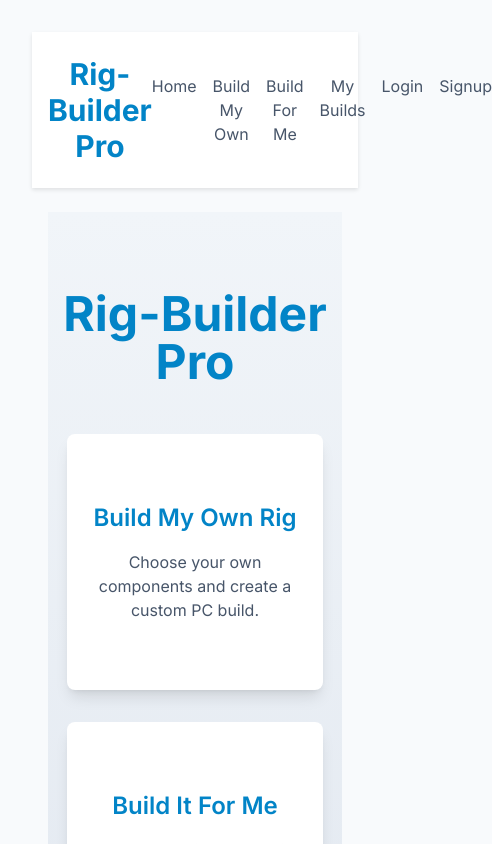
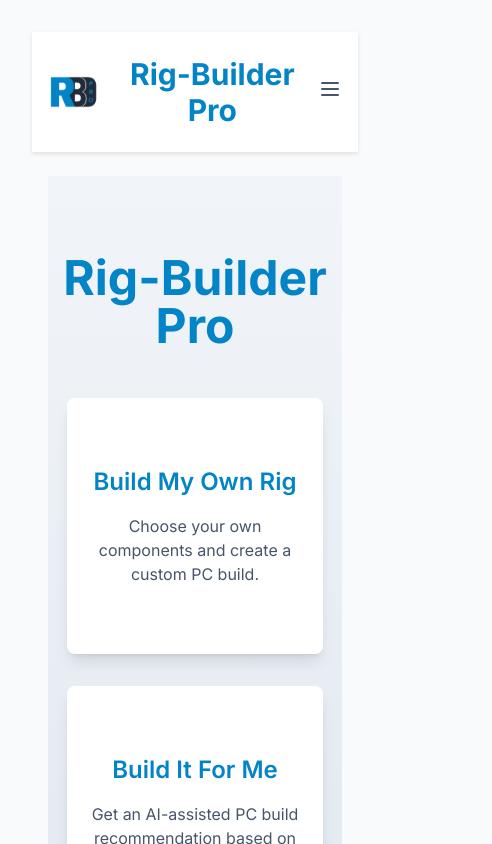
Before and after one commit to pattyboyy/PC-Builder, a React (Vite) app in the folder client/: page / in a window 390 px wide. Shown: the top 844 px of the page, 492 px wide, since content can reach past the window. Built offline with nearby package versions, Linux system fonts and the light colour scheme; the HTML template or start-up script is replaced by a standard one; a web font is replaced by a local one.

Commit message:
responsive design

```diff
--- a/client/src/App.jsx
+++ b/client/src/App.jsx
@@ -5,7 +5,7 @@ import { ApolloClient, InMemoryCache, ApolloProvider, useApolloClient } from '@a
 import Welcome from './components/Welcome';
 import BuildForMe from './components/BuildForMe';
 import BuildOnMyOwn from './components/BuildOnMyOwn';
-import MyBuilds from './components/MyBuilds'
+import MyBuilds from './components/MyBuilds';
 import LoginModal from './components/LoginModal';
 import SignupModal from './components/SignupModal';
 import logo from './assets/RBPro(final).png'; // Logo for the website
@@ -14,12 +14,13 @@ import Auth from '../utils/auth';
 
 const client = new ApolloClient({
   uri: 'http://localhost:3001/graphql', // Replace with your actual GraphQL endpoint
-  cache: new InMemoryCache()
+  cache: new InMemoryCache(),
 });
 
 const AppContent = () => {
   const [showLoginModal, setShowLoginModal] = useState(false);
   const [showSignupModal, setShowSignupModal] = useState(false);
+  const [isMenuOpen, setIsMenuOpen] = useState(false);
   const apolloClient = useApolloClient();
   const navigate = useNavigate();
 
@@ -27,6 +28,7 @@ const AppContent = () => {
     Auth.logout();
     apolloClient.resetStore();
     navigate('/');
+    setIsMenuOpen(false); // Close the menu after logging out
   };
 
   const showLogout = () => {
@@ -45,7 +47,10 @@ const AppContent = () => {
       return (
         <li>
           <button
-                        onClick={() => setShowLoginModal(true)}
+            onClick={() => {
+              setShowLoginModal(true);
+              setIsMenuOpen(false); // Close the menu after opening the login modal
+            }}
             className="text-secondary-600 hover:text-primary-600 transition-soft"
           >
             Login
@@ -57,22 +62,92 @@ const AppContent = () => {
 
   const handleSignup = () => {
     setShowSignupModal(true);
+    setIsMenuOpen(false); // Close the menu after opening the signup modal
+  };
+
+  const toggleMenu = () => {
+    setIsMenuOpen(!isMenuOpen);
+  };
+
+  const closeMenu = () => {
+    setIsMenuOpen(false);
   };
 
   return (
     <div className="min-h-screen bg-secondary-50 text-secondary-900">
-        <header className="bg-white shadow-soft">
+      <header className="bg-white shadow-soft relative">
         <div className="max-w-7xl mx-auto px-4 sm:px-6 lg:px-8">
           <div className="flex justify-between items-center py-6">
-              <div className='header'>
-                <Link to="/" className="text-3xl font-bold text-primary-600">Rig-Builder Pro</Link>
+            {/* Logo with text */}
+            <div className="flex items-center">
+              <img src={logo} alt="Rig-Builder Pro Logo" className="h-10 w-auto" />
+              <Link to="/" className="text-3xl font-bold text-primary-600 ml-2">
+                Rig-Builder Pro
+              </Link>
             </div>
-              <nav>
+
+            {/* Hamburger Icon */}
+            <div className="md:hidden">
+              <button
+                onClick={toggleMenu}
+                className="text-secondary-600 hover:text-primary-600 focus:outline-none"
+              >
+                <svg
+                  className="w-6 h-6"
+                  fill="none"
+                  stroke="currentColor"
+                  viewBox="0 0 24 24"
+                  xmlns="http://www.w3.org/2000/svg"
+                >
+                  <path
+                    strokeLinecap="round"
+                    strokeLinejoin="round"
+                    strokeWidth="2"
+                    d="M4 6h16M4 12h16M4 18h16"
+                  />
+                </svg>
+              </button>
+            </div>
+
+            {/* Navigation Links */}
+            <nav className="hidden md:flex space-x-4">
               <ul className="flex space-x-4">
-                  <li><Link to="/" className="text-secondary-600 hover:text-primary-600 transition-soft">Home</Link></li>
-                  <li><Link to="/build-on-my-own" className="text-secondary-600 hover:text-primary-600 transition-soft">Build My Own</Link></li>
-                  <li><Link to="/build-for-me" className="text-secondary-600 hover:text-primary-600 transition-soft">Build For Me</Link></li>
-                  <li><Link to="/my-builds" className="text-secondary-600 hover:text-primary-600 transition-soft">My Builds</Link></li>
+                <li>
+                  <Link
+                    to="/"
+                    className="text-secondary-600 hover:text-primary-600 transition-soft"
+                    onClick={closeMenu}
+                  >
+                    Home
+                  </Link>
+                </li>
+                <li>
+                  <Link
+                    to="/build-on-my-own"
+                    className="text-secondary-600 hover:text-primary-600 transition-soft"
+                    onClick={closeMenu}
+                  >
+                    Build My Own
+                  </Link>
+                </li>
+                <li>
+                  <Link
+                    to="/build-for-me"
+                    className="text-secondary-600 hover:text-primary-600 transition-soft"
+                    onClick={closeMenu}
+                  >
+                    Build For Me
+                  </Link>
+                </li>
+                <li>
+                  <Link
+                    to="/my-builds"
+                    className="text-secondary-600 hover:text-primary-600 transition-soft"
+                    onClick={closeMenu}
+                  >
+                    My Builds
+                  </Link>
+                </li>
                 {showLogout()}
                 <li>
                   <button
@@ -86,7 +161,63 @@ const AppContent = () => {
             </nav>
           </div>
         </div>
+
+        {/* Dropdown Menu */}
+        <div
+          className={`${
+            isMenuOpen ? 'block' : 'hidden'
+          } md:hidden absolute top-full left-0 w-full bg-white shadow-lg`}
+        >
+          <ul className="flex flex-col space-y-2 p-4">
+            <li>
+              <Link
+                to="/"
+                className="text-secondary-600 hover:text-primary-600 transition-soft"
+                onClick={closeMenu}
+              >
+                Home
+              </Link>
+            </li>
+            <li>
+              <Link
+                to="/build-on-my-own"
+                className="text-secondary-600 hover:text-primary-600 transition-soft"
+                onClick={closeMenu}
+              >
+                Build My Own
+              </Link>
+            </li>
+            <li>
+              <Link
+                to="/build-for-me"
+                className="text-secondary-600 hover:text-primary-600 transition-soft"
+                onClick={closeMenu}
+              >
+                Build For Me
+              </Link>
+            </li>
+            <li>
+              <Link
+                to="/my-builds"
+                className="text-secondary-600 hover:text-primary-600 transition-soft"
+                onClick={closeMenu}
+              >
+                My Builds
+              </Link>
+            </li>
+            {showLogout()}
+            <li>
+              <button
+                onClick={handleSignup}
+                className="text-secondary-600 hover:text-primary-600 transition-soft"
+              >
+                Signup
+              </button>
+            </li>
+          </ul>
+        </div>
       </header>
+
       <main className="max-w-7xl mx-auto py-6 sm:px-6 lg:px-8">
         <div className="px-4 sm:px-0">
           <motion.div
@@ -103,9 +234,12 @@ const AppContent = () => {
           </motion.div>
         </div>
       </main>
+
       <footer className="bg-white mt-12">
         <div className="max-w-7xl mx-auto py-6 px-4 sm:px-6 lg:px-8">
-            <p className="text-center text-secondary-500">&copy; 2024 Rig-Builder Pro. All rights reserved.</p>
+          <p className="text-center text-secondary-500">
+            &copy; 2024 Rig-Builder Pro. All rights reserved.
+          </p>
         </div>
       </footer>
 
--- a/client/src/components/MyBuilds.jsx
+++ b/client/src/components/MyBuilds.jsx
@@ -2,67 +2,68 @@ import React from 'react';
 import Auth from '../../utils/auth';
 
 const MyBuilds = () => {
-
     // Check if user is authenticated
     if (!Auth.loggedIn()) {
         return (
             <div>
                 <br/><br/>
-                <p className="notLoggedIn">You must be logged in to view this page.</p>
-            </div> )
+                <p className="text-center text-red-600">You must be logged in to view this page.</p>
+            </div>
+        );
     }
 
     return (
         <>
-        <p className="myBuilds">My Builds</p>
-        {/* <div>
-            <br/><br/>
-            <p className="notLoggedIn">No Builds have been saved yet.</p>
-        </div> */}
-
-        <div className="buildContainer">
-            <div className="card-builds">
-                <div className="card-builds-header"><h4><b>Build #1</b></h4></div><br/>
-                <div className="container">
-                    <h6>CPU:  Intel Core i3-10100</h6>
-                    <h6>GPU:  AMD Radeon RX 570</h6>
-                    <h6>RAM:  G.Skill Trident Z Neo 32GB (2x16GB) DDR4-3600</h6>
-                    <h6>Storage:  Western Digital Red Plus 4TB NAS HDD</h6>
-                    <h6>Motherboard:  Gigabyte Z490 AORUS Ultra</h6>
-                    <h6>Power Supply:  FSP Hydro PTM Pro 1000W 80+ Platinum</h6>
-                    <h6>Case:  Corsair 5000D Airflow</h6>
-                    <h6>Cooling:  Corsair iCUE H150i Elite Capellix 360mm</h6>
+            <p className="text-2xl font-bold text-center mb-6">My Builds</p>
+            <div className="flex flex-col gap-4 px-4 md:flex-row md:flex-wrap md:gap-6">
+                <div className="bg-white p-4 rounded-lg shadow-md w-full md:w-1/2 lg:w-1/3">
+                    <div className="mb-4">
+                        <h4 className="text-xl font-semibold">Build #1</h4>
+                    </div>
+                    <div>
+                        <h6>CPU: Intel Core i3-10100</h6>
+                        <h6>GPU: AMD Radeon RX 570</h6>
+                        <h6>RAM: G.Skill Trident Z Neo 32GB (2x16GB) DDR4-3600</h6>
+                        <h6>Storage: Western Digital Red Plus 4TB NAS HDD</h6>
+                        <h6>Motherboard: Gigabyte Z490 AORUS Ultra</h6>
+                        <h6>Power Supply: FSP Hydro PTM Pro 1000W 80+ Platinum</h6>
+                        <h6>Case: Corsair 5000D Airflow</h6>
+                        <h6>Cooling: Corsair iCUE H150i Elite Capellix 360mm</h6>
+                    </div>
+                </div>
+                <div className="bg-white p-4 rounded-lg shadow-md w-full md:w-1/2 lg:w-1/3">
+                    <div className="mb-4">
+                        <h4 className="text-xl font-semibold">Build #2</h4>
+                    </div>
+                    <div>
+                        <h6>CPU: AMD Ryzen 7 5800X3D</h6>
+                        <h6>GPU: NVIDIA GeForce RTX 4090</h6>
+                        <h6>RAM: Corsair Vengeance RGB Pro SL 32GB (2x16GB) DDR4-3600</h6>
+                        <h6>Storage: Samsung 990 Pro 1TB NVMe SSD</h6>
+                        <h6>Motherboard: ASUS TUF Gaming X570-Plus (WiFi)</h6>
+                        <h6>Power Supply: Phanteks Revolt X 1000W 80+ Platinum</h6>
+                        <h6>Case: be quiet! Dark Base Pro 900</h6>
+                        <h6>Cooling: NZXT Kraken Elite 360mm</h6>
+                    </div>
+                </div>
+                <div className="bg-white p-4 rounded-lg shadow-md w-full md:w-1/2 lg:w-1/3">
+                    <div className="mb-4">
+                        <h4 className="text-xl font-semibold">Build #3</h4>
+                    </div>
+                    <div>
+                        <h6>CPU: Intel Core i9-13900K</h6>
+                        <h6>GPU: NVIDIA GeForce RTX 4070 Ti</h6>
+                        <h6>RAM: Kingston HyperX Predator 64GB (4x16GB) DDR4-3600</h6>
+                        <h6>Storage: Crucial X8 1TB Portable SSD</h6>
+                        <h6>Motherboard: Gigabyte Z490 AORUS Ultra</h6>
+                        <h6>Power Supply: Seasonic PRIME TX-1000 1000W 80+ Titanium</h6>
+                        <h6>Case: Thermaltake View 71 TG RGB</h6>
+                        <h6>Cooling: Arctic Liquid Freezer II 280</h6>
+                    </div>
                 </div>
             </div>
-            <div className="card-builds">
-                <div className="card-builds-header"><h4><b>Build #2</b></h4></div><br/>
-                <div className="container">
-                    <h6>CPU:  AMD Ryzen 7 5800X3D</h6>
-                    <h6>GPU:  NVIDIA GeForce RTX 4090</h6>
-                    <h6>RAM:  Corsair Vengeance RGB Pro SL 32GB (2x16GB) DDR4-3600</h6>
-                    <h6>Storage:  Samsung 990 Pro 1TB NVMe SSD</h6>
-                    <h6>Motherboard:  ASUS TUF Gaming X570-Plus (WiFi)</h6>
-                    <h6>Power Supply:  Phanteks Revolt X 1000W 80+ Platinum</h6>
-                    <h6>Case:  be quiet! Dark Base Pro 900</h6>
-                    <h6>Cooling:  NZXT Kraken Elite 360mm</h6>
-                </div>
-            </div>
-            <div className="card-builds">
-                <div className="card-builds-header"><h4><b>Build #3</b></h4></div><br/>
-                <div className="container">
-                    <h6>CPU:  Intel Core i9-13900K</h6>
-                    <h6>GPU:  NVIDIA GeForce RTX 4070 Ti</h6>
-                    <h6>RAM:  Kingston HyperX Predator 64GB (4x16GB) DDR4-3600</h6>
-                    <h6>Storage:  Crucial X8 1TB Portable SSD</h6>
-                    <h6>Motherboard:  Gigabyte Z490 AORUS Ultra</h6>
-                    <h6>Power Supply:  Seasonic PRIME TX-1000 1000W 80+ Titanium</h6>
-                    <h6>Case:  Thermaltake View 71 TG RGB</h6>
-                    <h6>Cooling:  Arctic Liquid Freezer II 280</h6>
-                </div>
-            </div>
-        </div>
         </>
-    )
+    );
 };
 
 export default MyBuilds;
```
Lines whose indentation alone changed are shown as unchanged.
